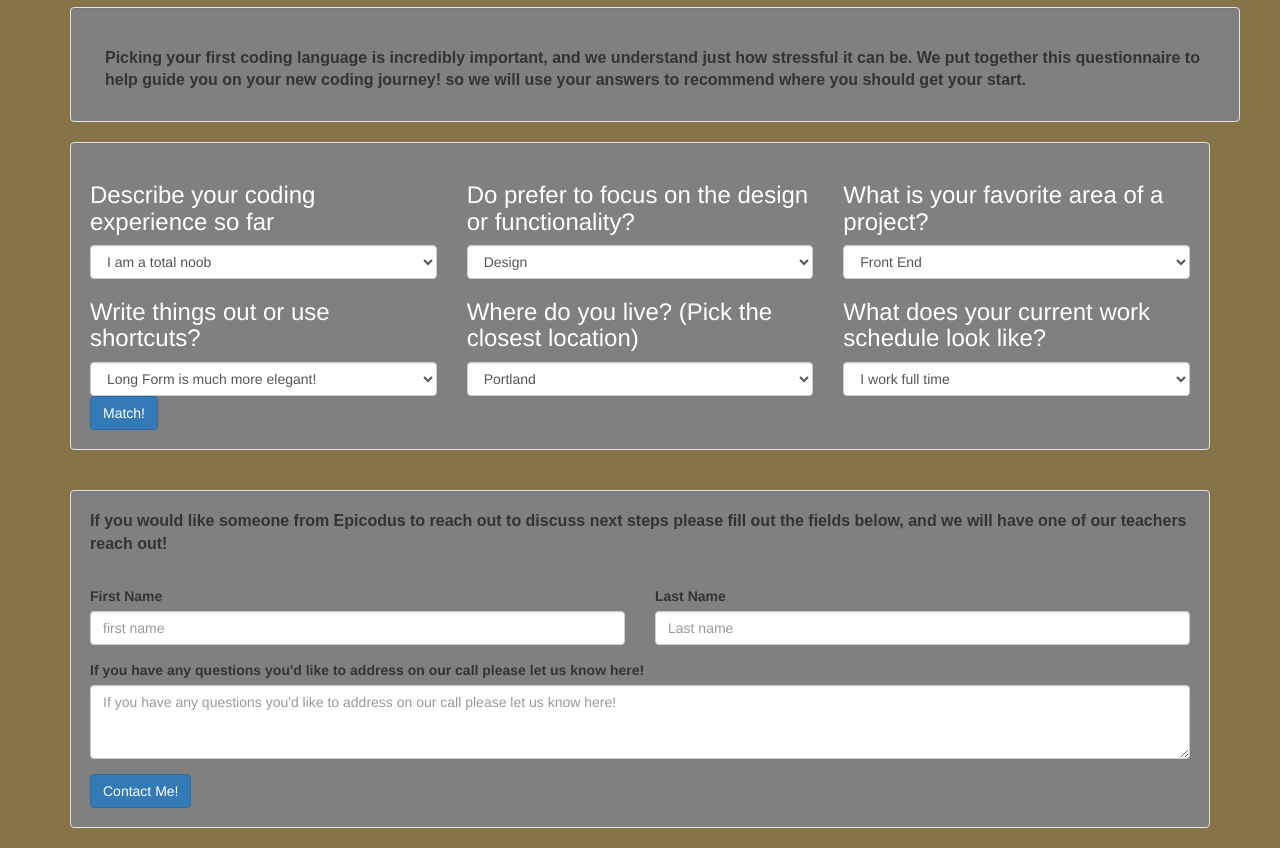
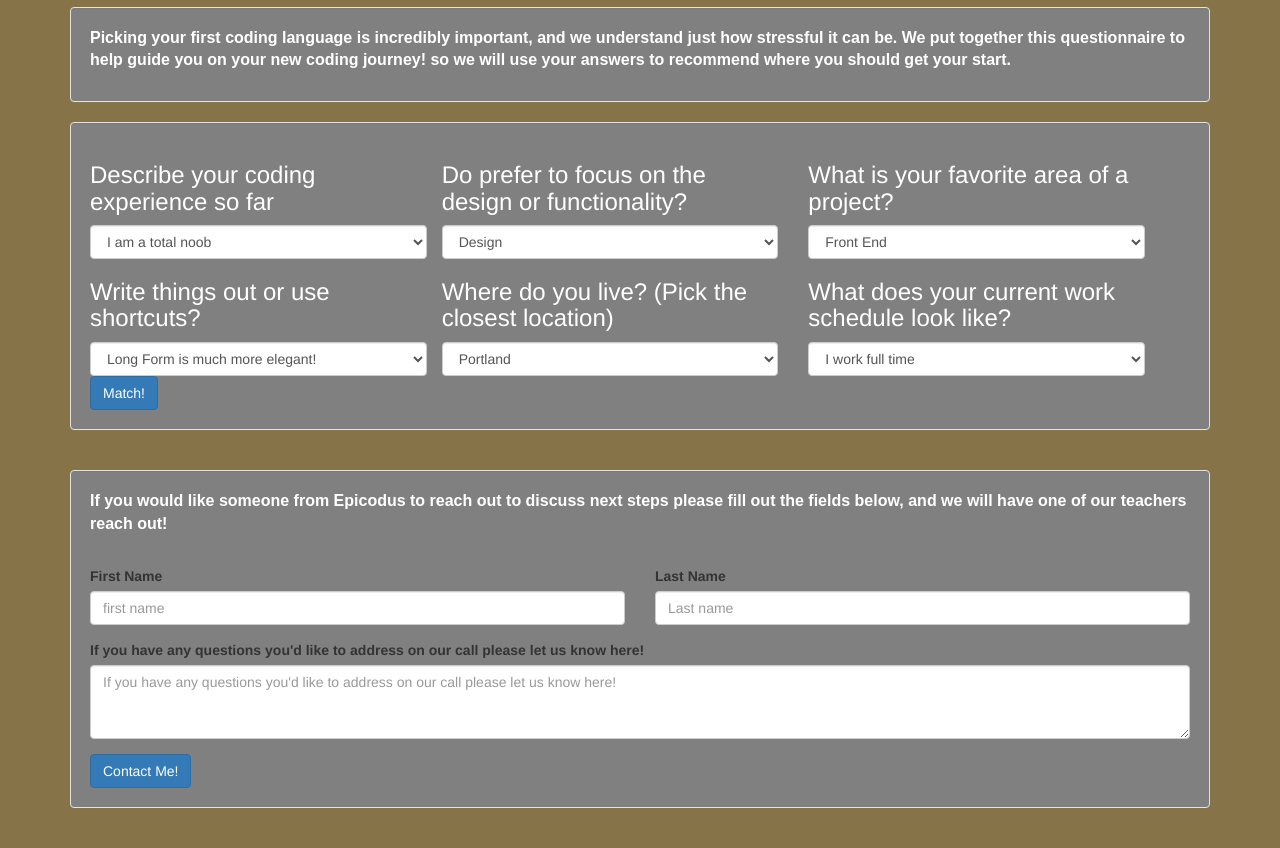
Before and after one commit to alexskreen/JavaScript-jQuery-Independent-Project, a plain HTML site: page index.html in a window 1280 px wide. Shown: the part 63-911 px from the top of the page. Drawn offline with Linux system fonts and the light colour scheme.

Commit message:
add more styling to css

```diff
--- a/css/styles.css
+++ b/css/styles.css
@@ -1,5 +1,6 @@
 #one, #two, #three, #four, #five, #six {
   display: none;
+  color: orange;
 }
 
 .masterQuestion {
@@ -30,6 +31,7 @@ p {
   font-size: medium;
   font-weight: bold;
   font-family: sans-serif;
+  color: white;
 }
 
 img {
--- a/index.html
+++ b/index.html
@@ -11,16 +11,15 @@
     <div class="container">
       <!-- <img src="https://miro.medium.com/max/3118/1*iwPLQjyFYRTVeQ2cb4S9rA.png" alt="image of some example code" class="center"> -->
       <h1><h1>Which coding language should you start with?</h1></h1>
-      <div class="container well">
-        <div class="col-md-12">
-          <br>
+      <div class="container">
+        <div class="well row col-md-12">
           <p>Picking your first coding language is incredibly important, and we understand just how stressful it can be. We put together this questionnaire to help guide you on your new coding journey! so we will use your answers to recommend where you should get your start.</p>
         </div>
       </div>
       <form id="languageForm">
         <div class="well">
-          <div class="row">
-            <div class="masterQuestion col-md-4">
+          <!-- <div class="row"> -->
+            <div class="row col-md-4">
               <h3>Describe your coding experience so far</h3>
               <select class="form-control" id="experience">
                 <option value="1">I am a total noob</option>
@@ -46,9 +45,9 @@
                 <option value="3">Both?</option>
               </select>
             </div>
-          </div>
-          <div class="row">
-            <div class="col-md-4">
+          <!-- </div> -->
+          <!-- <div class="row"> -->
+            <div class="row col-md-4">
               <h3>Write things out or use shortcuts?</h3>
               <select class="form-control" id="longForm">
                 <option value="1">Long Form is much more elegant!</option>
@@ -72,7 +71,7 @@
                 <option value="3">I don't current work</option>
               </select>
             </div>
-          </div>
+          <!-- </div> -->
           <button class="btn btn-primary" type="submit">Match!</button>
         </div>
       </form>
```
